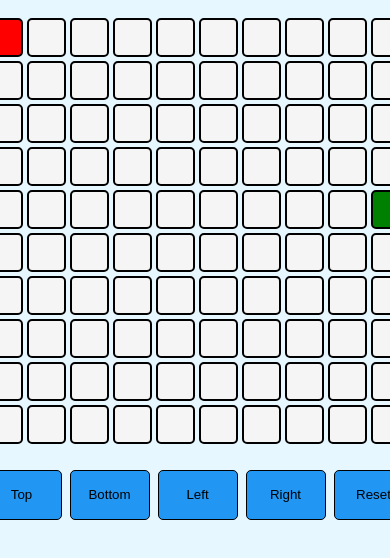
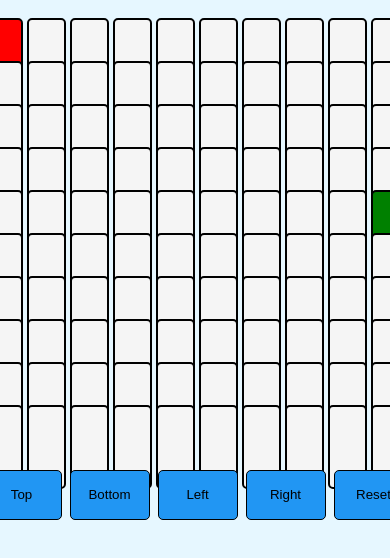
Before and after one commit to durgaprasaddurgaprasd/snack-game, a plain HTML site: page index.html in a window 390 px wide. Shown: the part 160-718 px from the top of the page. Drawn offline with Linux system fonts and the light colour scheme.

Commit message:
Initial commit with game files

```diff
--- a/style.css
+++ b/style.css
@@ -50,3 +50,9 @@ h1{
 {
     background-color:red;
 }
+@media (max-width: 400px) {
+  .cell {
+    height: 80px;
+    font-size: 1.5rem;
+  }
+}
```
